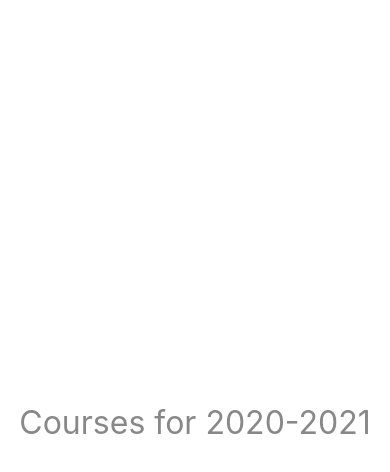
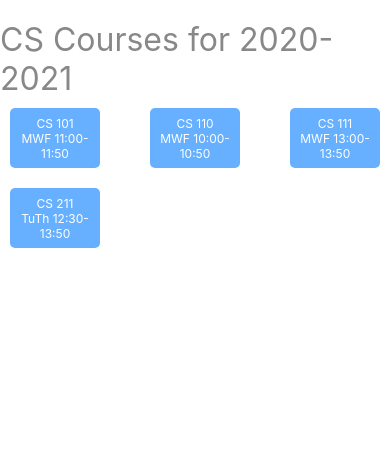
Before and after one commit to laurawiseman/SchedulerApp, a React Native app: screen / in a window 390 px wide. Shown: the top 472 px of the page. Built offline with nearby package versions, Linux system fonts and the light colour scheme.

Commit message:
added course list

```diff
--- a/App.js
+++ b/App.js
@@ -1,15 +1,62 @@
 import React from 'react';
-import { StyleSheet, Text, View } from 'react-native';
+import { SafeAreaView, ScrollView, StyleSheet, Text, View, TouchableOpacity } from 'react-native';
 
 const schedule = {
-  title: "Courses for 2020-2021"
+  "title": "CS Courses for 2020-2021",
+  "courses": [
+    {
+      "id": "F101",
+      "title": "Computer Science: Concepts, Philosophy, and Connections",
+      "meets": "MWF 11:00-11:50"
+    },
+    {
+      "id": "F110",
+      "title": "Intro Programming for non-majors",
+      "meets": "MWF 10:00-10:50"
+    },
+    {
+      "id": "F111",
+      "title": "Fundamentals of Computer Programming I",
+      "meets": "MWF 13:00-13:50"
+    },
+    {
+      "id": "F211",
+      "title": "Fundamentals of Computer Programming II",
+      "meets": "TuTh 12:30-13:50"
+    }
+  ]
 };
+
+const Banner = ({title}) => (
+  <Text style={styles.bannerStyle}>{title}</Text>
+);
+
+const CourseList = ({courses}) => (
+  <ScrollView>
+    <View style={styles.courseList}>
+      {courses.map(course => <Course key={course.id} course={course} />)}
+    </View>
+  </ScrollView>
+);
+
+const getCourseNumber = course => (
+  course.id.slice(1)
+);
+
+const Course = ({course}) => (
+  <TouchableOpacity style={styles.courseButton}>
+    <Text style={styles.courseText}>
+      {`CS ${getCourseNumber(course)}\n${course.meets}`}
+    </Text>
+  </TouchableOpacity>
+);
 
 const App = () => {
   return (
-    <View style={styles.container}>
-      <Text style={styles.bannerStyle}>{schedule.title}</Text>
-    </View>
+    <SafeAreaView style={styles.container}>
+      <Banner title={schedule.title} />
+      <CourseList courses={schedule.courses} />
+    </SafeAreaView>
   );
 }
 
@@ -18,10 +65,35 @@
     flex: 1,
     alignItems: 'center',
     justifyContent: 'center',
+    paddingTop: 20,
   },
   bannerStyle: {
     color: '#888',
     fontSize: 32,
+  },
+  courseList: {
+    flex: 1,
+    flexDirection: 'row',
+    flexWrap: 'wrap',
+    alignItems: 'center',
+    justifyContent: 'space-between',
+  },
+  courseButton: {
+    flex: 1,
+    borderRadius: 5,
+    justifyContent: 'center',
+    alignItems: 'center',
+    margin: 10,
+    height: 60,
+    padding: 10,
+    minWidth: 90,
+    maxWidth: 90,
+    backgroundColor: '#66b0ff',
+  },
+  courseText: {
+    color: '#fff',
+    fontSize: 12,
+    textAlign: 'center',
   }
 });
 
```
